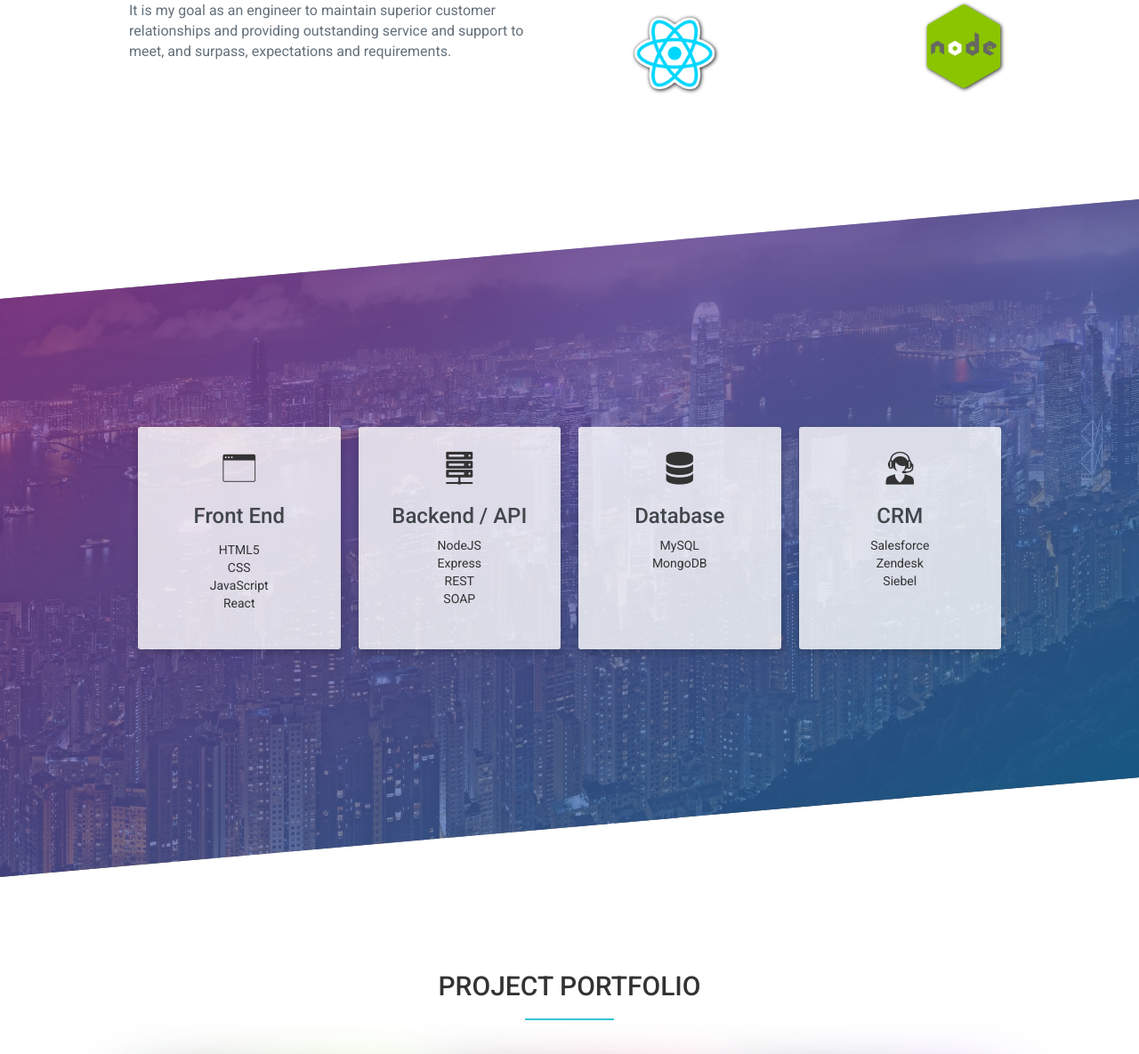
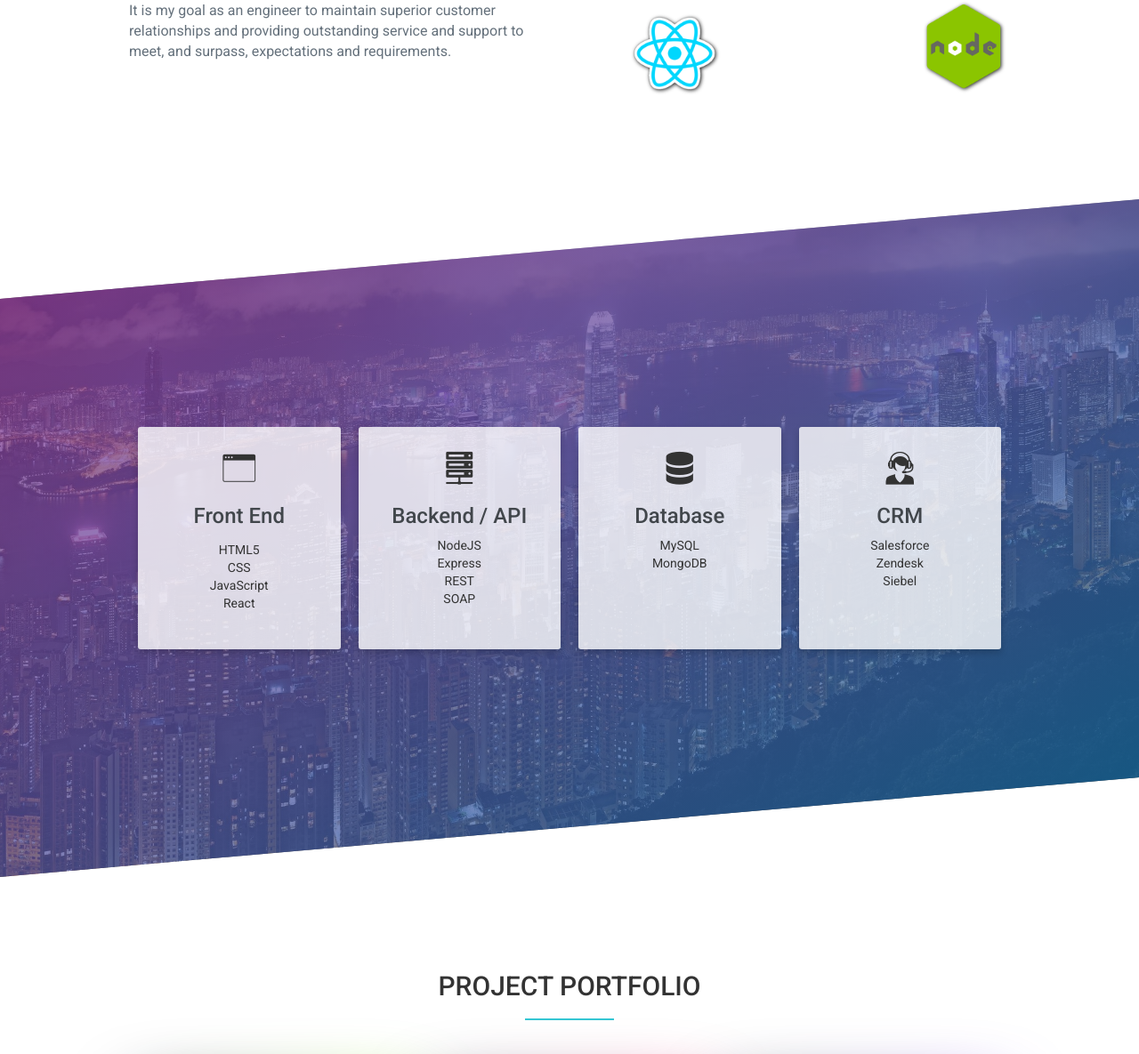
Before and after one commit to leokyeung/leokyeung.com, a PHP site: page / in a window 1280 px wide. Shown: the part 1286-2471 px from the top of the page at 89% size. Run offline with PHP 8.4, Linux system fonts and the light colour scheme.

Commit message:
Testing background image

```diff
--- a/css/style.css
+++ b/css/style.css
@@ -57,7 +57,6 @@ h3 {
     -moz-background-size: cover;
     -webkit-background-size: cover;
     -o-background-size: cover;
-    /* background-attachment: fixed; */
 }
 
 #home-content-box {
@@ -249,7 +248,12 @@ h3 {
     margin-top: 200px;
     margin-bottom: 90px;
     background-image: linear-gradient(to right bottom, rgba(142, 57, 153, 0.75), rgba(30, 115, 172, 0.75)), url(../img/hk.jpg);
+    background-repeat: no-repeat;
     background-size: cover;
+    background-position: center;
+    -moz-background-size: cover;
+    -webkit-background-size: cover;
+    -o-background-size: cover;
     transform: skewY(-5deg);
 }
 
```
